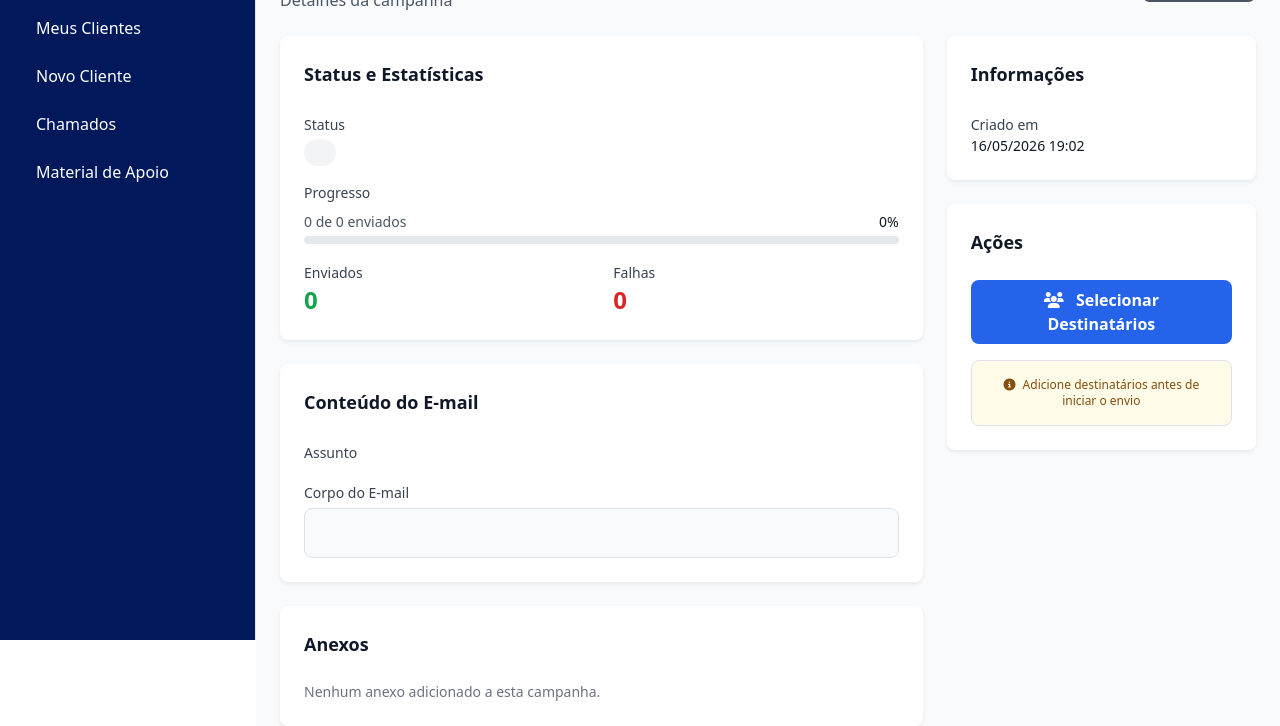
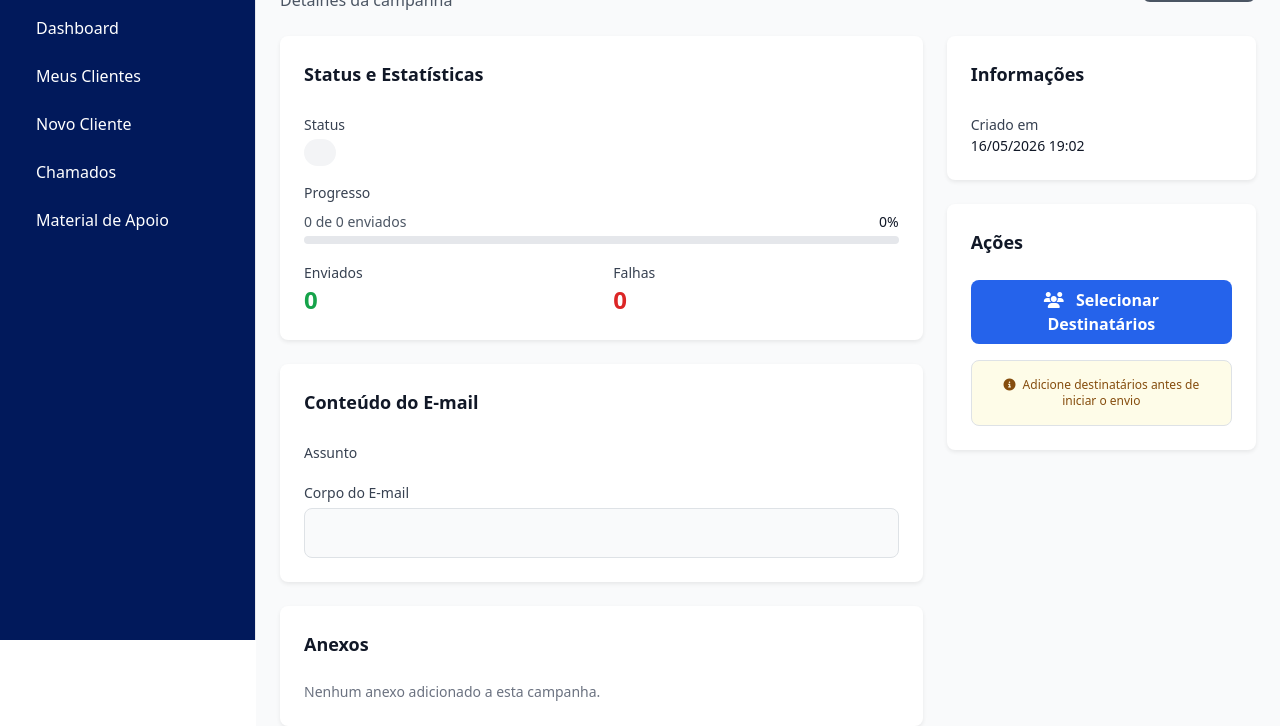
Before and after one commit to launstecnologia/grupokey, a PHP site: template app/Views/email-marketing/show.php in a window 1280 px wide. Shown: the part 160-886 px from the top of the page. Run offline with PHP 8.4, Linux system fonts and the light colour scheme; the template is opened without the code that fills it: most values are stand-ins (such as "Sample title", 1, 10 or a date in 2020); data that the repository does not hold is empty; some libraries are stand-ins or nearby versions.

Commit message:
fix: adicionar item dashboard no menu do representante

```diff
--- a/app/Views/layouts/app.php
+++ b/app/Views/layouts/app.php
@@ -750,6 +750,7 @@
                             <?php if (auth_can('email_settings', 'view')): ?><li><a href="<?= url('email-settings') ?>" class="text-base text-white font-normal rounded-lg hover:bg-gray-600 flex items-center p-2 group <?= $currentPage === 'configuracoes' ? 'bg-gray-600' : '' ?>"><span class="ml-3 flex-1 whitespace-nowrap">Configurações Email</span></a></li><?php endif; ?>
                             <?php if (auth_can('sistpay_settings', 'view')): ?><li><a href="<?= url('sistpay-settings') ?>" class="text-base text-white font-normal rounded-lg hover:bg-gray-600 flex items-center p-2 group <?= $currentPage === 'configuracoes' ? 'bg-gray-600' : '' ?>"><span class="ml-3 flex-1 whitespace-nowrap">API SistPay</span></a></li><?php endif; ?>
                         <?php else: ?>
+                            <li><a href="<?= url('dashboard') ?>" class="text-base text-white font-normal rounded-lg hover:bg-gray-600 flex items-center p-2 group <?= $currentPage === 'dashboard' ? 'bg-gray-600' : '' ?>"><span class="ml-3 flex-1 whitespace-nowrap">Dashboard</span></a></li>
                             <li><a href="<?= url('estabelecimentos') ?>" class="text-base text-white font-normal rounded-lg hover:bg-gray-600 flex items-center p-2 group <?= $currentPage === 'clientes' ? 'bg-gray-600' : '' ?>"><span class="ml-3 flex-1 whitespace-nowrap">Meus Clientes</span></a></li>
                             <li><a href="<?= url('estabelecimentos/create') ?>" class="text-base text-white font-normal rounded-lg hover:bg-gray-600 flex items-center p-2 group <?= $currentPage === 'novo-cliente' ? 'bg-gray-600' : '' ?>"><span class="ml-3 flex-1 whitespace-nowrap">Novo Cliente</span></a></li>
                             <li><a href="<?= url('chamados') ?>" class="text-base text-white font-normal rounded-lg hover:bg-gray-600 flex items-center p-2 group <?= $currentPage === 'chamados' ? 'bg-gray-600' : '' ?>"><span class="ml-3 flex-1 whitespace-nowrap">Chamados</span></a></li>
```
